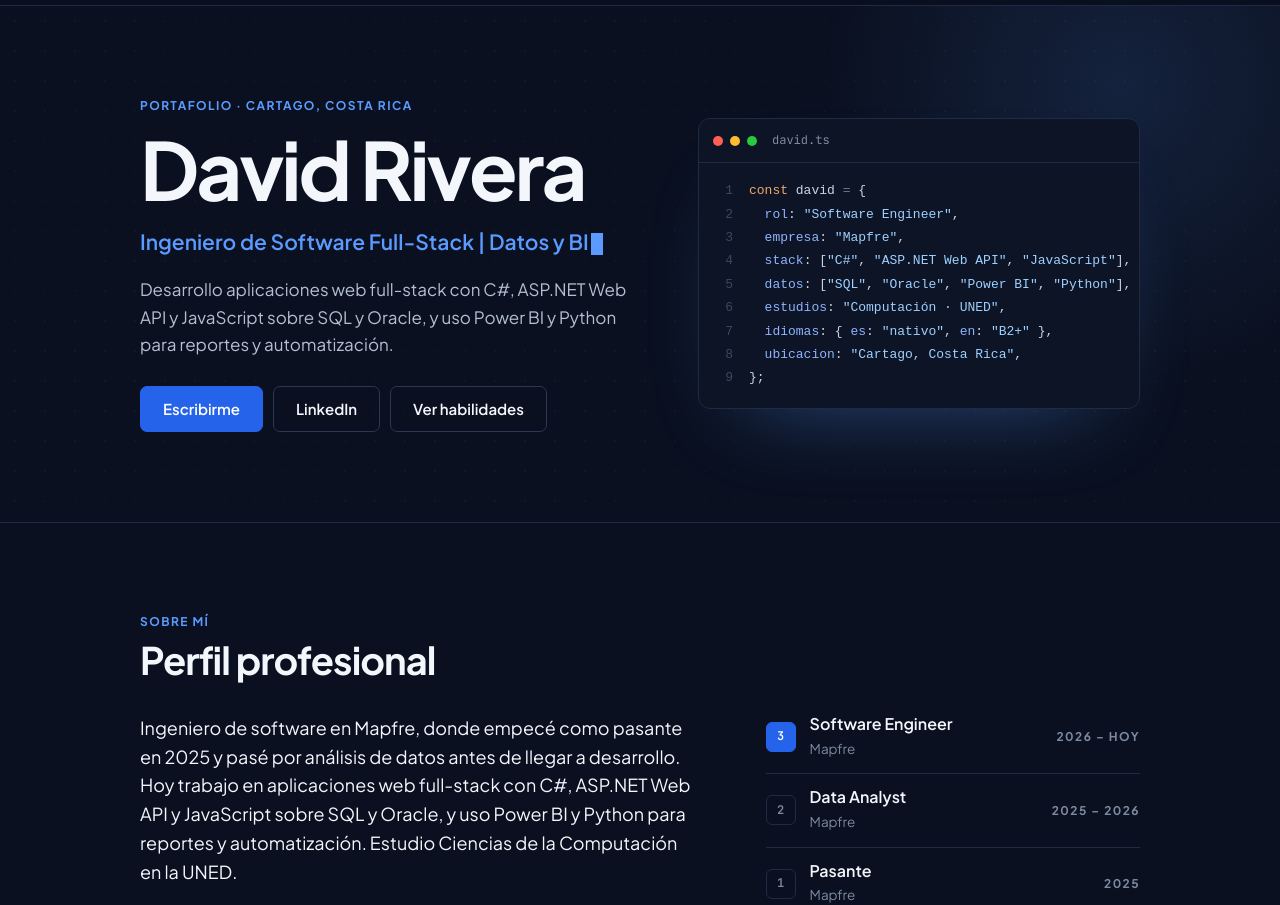
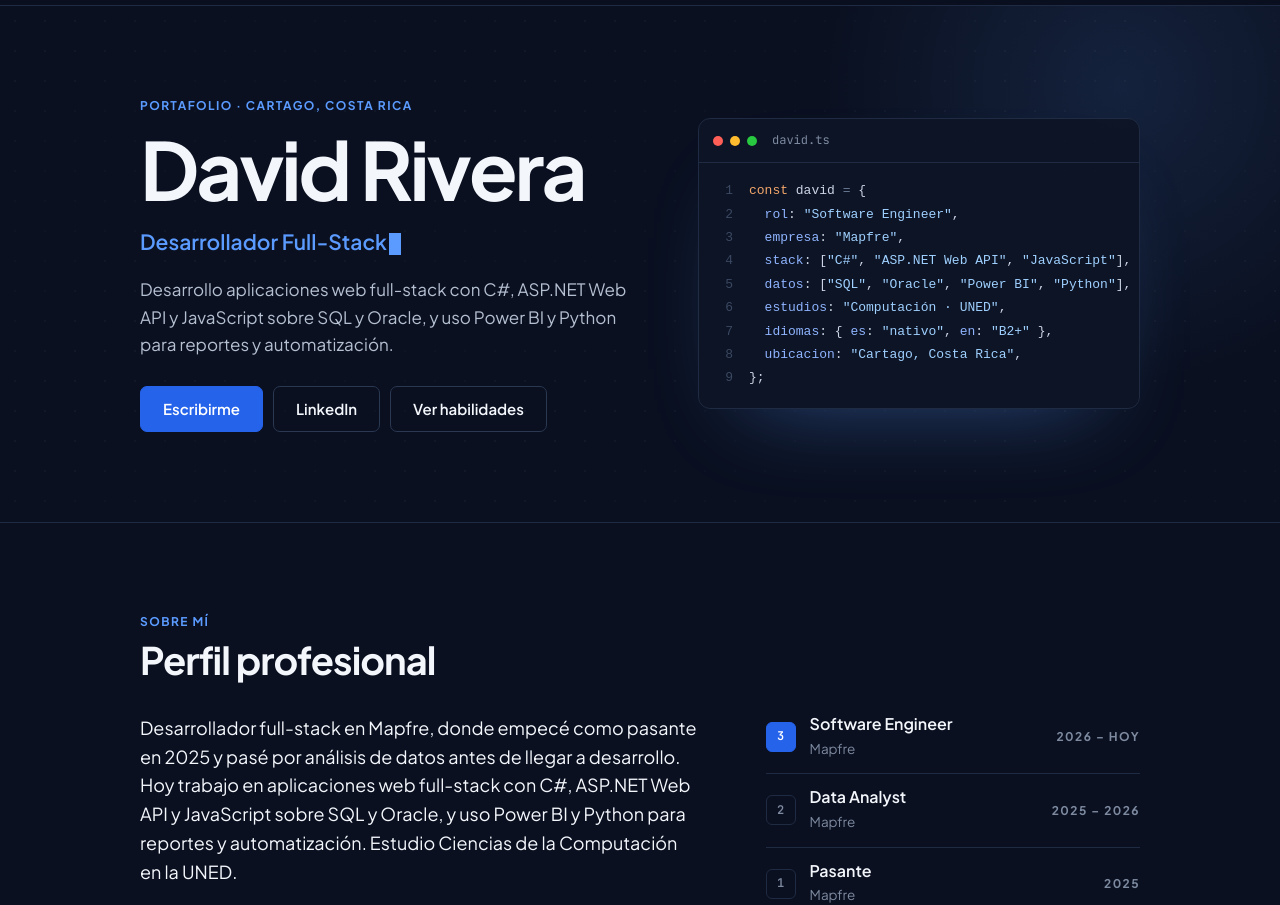
Before and after one commit to David-rivera2604/Davidrivera, a plain HTML site: page index.html in a window 1280 px wide. Shown: the part 55-960 px from the top of the page. Drawn offline with Linux system fonts and the light colour scheme.

Commit message:
Cambiar título a Desarrollador Full-Stack

```diff
--- a/index.html
+++ b/index.html
@@ -3,12 +3,12 @@
 <head>
 <meta charset="utf-8" />
 <meta name="viewport" content="width=device-width, initial-scale=1" />
-<title>David Rivera — Ingeniero de Software Full-Stack | Datos y BI</title>
-<meta name="description" content="Portafolio de David Rivera, ingeniero de software full-stack en Mapfre. C#, ASP.NET Web API, JavaScript, SQL, Oracle, Power BI y Python. Cartago, Costa Rica." />
+<title>David Rivera — Desarrollador Full-Stack</title>
+<meta name="description" content="Portafolio de David Rivera, desarrollador full-stack en Mapfre. C#, ASP.NET Web API, JavaScript, SQL, Oracle, Power BI y Python. Cartago, Costa Rica." />
 <meta name="theme-color" content="#0a1020" />
 <meta name="author" content="David Rivera" />
-<meta property="og:title" content="David Rivera — Ingeniero de Software Full-Stack | Datos y BI" />
-<meta property="og:description" content="Ingeniero de software en Mapfre. Aplicaciones web full-stack con C#, ASP.NET Web API y JavaScript sobre SQL y Oracle." />
+<meta property="og:title" content="David Rivera — Desarrollador Full-Stack" />
+<meta property="og:description" content="Desarrollador full-stack en Mapfre. Aplicaciones web full-stack con C#, ASP.NET Web API y JavaScript sobre SQL y Oracle." />
 <meta property="og:type" content="profile" />
 <link rel="icon" type="image/svg+xml" href="assets/favicon.svg" />
 <link rel="preconnect" href="https://fonts.googleapis.com" />
@@ -280,7 +280,7 @@ h1,h2,h3{color:var(--ink);font-weight:700;letter-spacing:-.025em;line-height:1.1
       <div>
         <p class="tag fade">Portafolio · Cartago, Costa Rica</p>
         <h1 id="name" aria-label="David Rivera">David Rivera</h1>
-        <p class="hero-role fade" style="--d:520ms"><span id="role">Ingeniero de Software Full-Stack | Datos y BI</span><span class="caret" aria-hidden="true"></span></p>
+        <p class="hero-role fade" style="--d:520ms"><span id="role">Desarrollador Full-Stack</span><span class="caret" aria-hidden="true"></span></p>
         <p class="hero-pitch fade" style="--d:640ms">Desarrollo aplicaciones web full-stack con C#, ASP.NET Web API y JavaScript sobre SQL y Oracle, y uso Power BI y Python para reportes y automatización.</p>
         <div class="hero-actions fade" style="--d:760ms">
           <a class="btn btn-main" href="mailto:JR2834kla@gmail.com">Escribirme</a>
@@ -304,7 +304,7 @@ h1,h2,h3{color:var(--ink);font-weight:700;letter-spacing:-.025em;line-height:1.1
         <h2>Perfil profesional</h2>
       </div>
       <div class="about">
-        <p class="about-text" data-reveal>Ingeniero de software en Mapfre, donde empecé como pasante en 2025 y pasé por análisis de datos antes de llegar a desarrollo. Hoy trabajo en aplicaciones web full-stack con C#, ASP.NET Web API y JavaScript sobre SQL y Oracle, y uso Power BI y Python para reportes y automatización. Estudio Ciencias de la Computación en la UNED.</p>
+        <p class="about-text" data-reveal>Desarrollador full-stack en Mapfre, donde empecé como pasante en 2025 y pasé por análisis de datos antes de llegar a desarrollo. Hoy trabajo en aplicaciones web full-stack con C#, ASP.NET Web API y JavaScript sobre SQL y Oracle, y uso Power BI y Python para reportes y automatización. Estudio Ciencias de la Computación en la UNED.</p>
         <ol class="path" data-reveal style="--d:120ms">
           <li class="now"><i>3</i><span><b>Software Engineer</b><small>Mapfre</small></span><span class="tag">2026 – Hoy</span></li>
           <li><i>2</i><span><b>Data Analyst</b><small>Mapfre</small></span><span class="tag">2025 – 2026</span></li>
```
